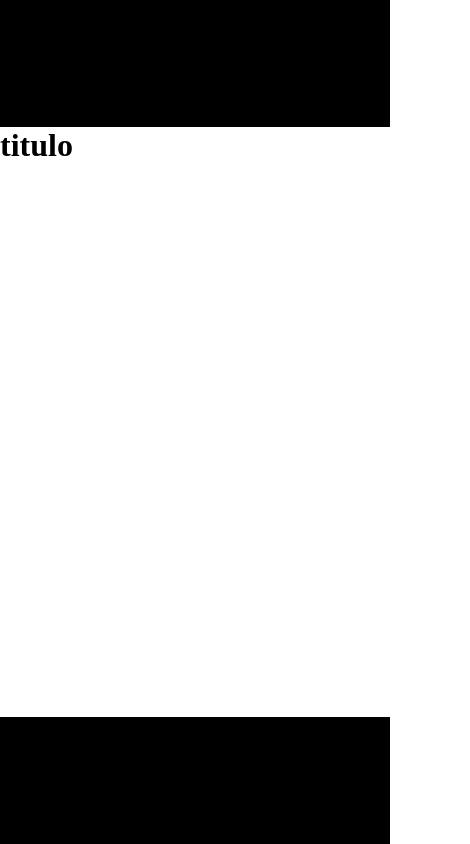
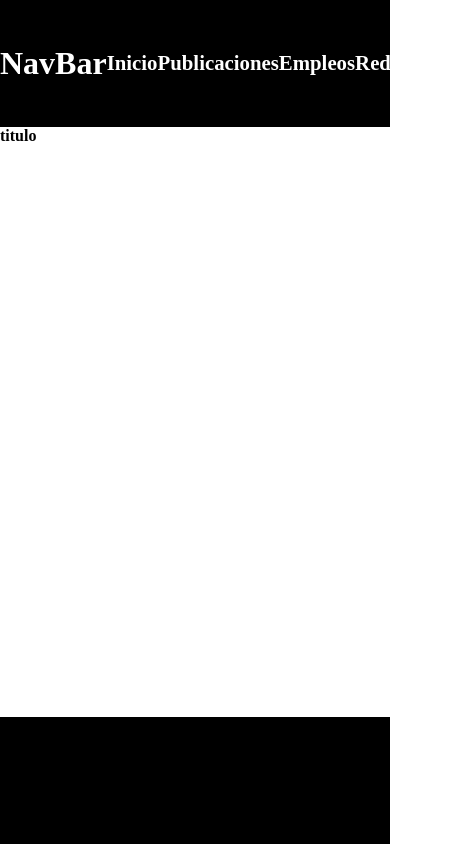
Before and after one commit to cristianramirez5/NavBarResponsive, a plain HTML site: page practicas/index.html in a window 390 px wide. Shown: the whole page, 470 px wide, since content can reach past the window. Drawn offline with Linux system fonts and the light colour scheme.

Commit message:
responsive desktop

```diff
--- a/practicas/estilos.css
+++ b/practicas/estilos.css
@@ -1,17 +1,51 @@
-*{
+* {
   margin: 0;
   padding: 0;
   box-sizing: border-box;
+  font-size: 16px;
 }
-.hf{
+.hf {
   background-color: black;
   height: 15vh;
 }
-body{
+body {
   height: 100vh;
   display: flex;
   flex-direction: column;
 }
-body>main{
+main {
   flex-grow: 1;
 }
+.header {
+  color: white;
+  display: flex;
+  justify-content: space-between;
+}
+.header > h2 {
+  flex-basis: 20vw;
+  align-self: center;
+  font-size: 2rem;
+}
+.header > ul {
+  display: flex;
+  justify-content: space-around;
+  align-items: center;
+  flex-basis: 50%;
+}
+.header > ul > li {
+  list-style: none;
+  font-size: 1.3rem;
+  font-weight: bold;
+}
+.header > ul > li:hover {
+  font-size: 1.3rem;
+  background-color: white;
+  color: black;
+  cursor: pointer;
+}
+@
+@media (min-width: 500px) {
+    .hf{
+        color: coral;
+    }
+}
--- a/practicas/index.html
+++ b/practicas/index.html
@@ -8,8 +8,15 @@
     <link rel="stylesheet" href="estilos.css">
 </head>
 <body>
-    <header class="hf">
-        Lorem ipsum dolor, sit amet consectetur adipisicing elit. Repellat enim aliquid repellendus voluptatem deleniti nostrum! Voluptate est perspiciatis commodi tenetur accusantium delectus consequatur quisquam dolores. Dolorum, maiores. Fugit, deleniti quidem?
+    <header class="hf header">
+        <h2>NavBar</h2>
+        <ul class="lista">
+            <li>Inicio</li>
+            <li>Publicaciones</li>
+            <li>Empleos</li>
+            <li>Redes</li>
+            <li>Acerca de</li>
+        </ul>
     </header>
     <main>
         <h1>titulo</h1>
```
Lines whose indentation alone changed are shown as unchanged.
